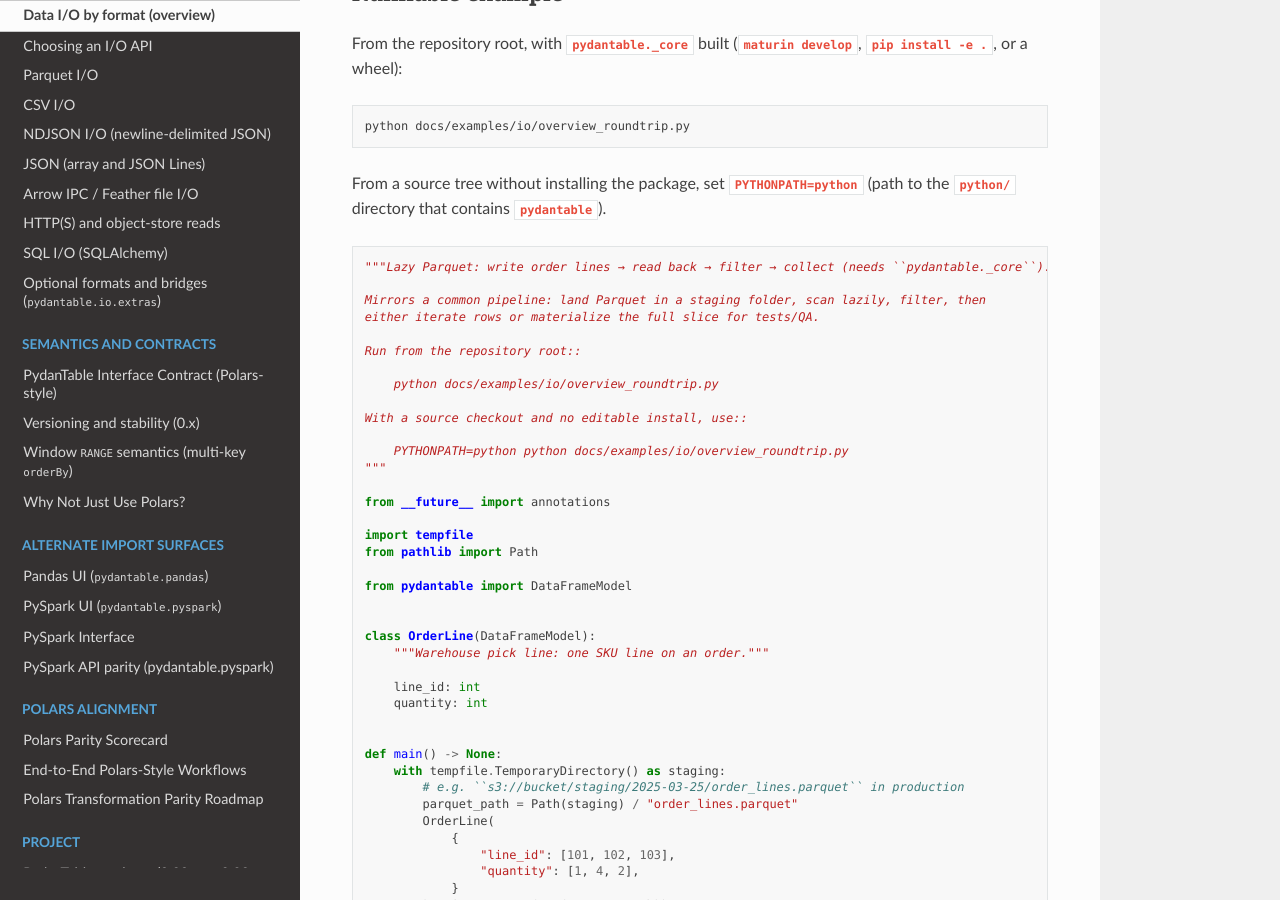
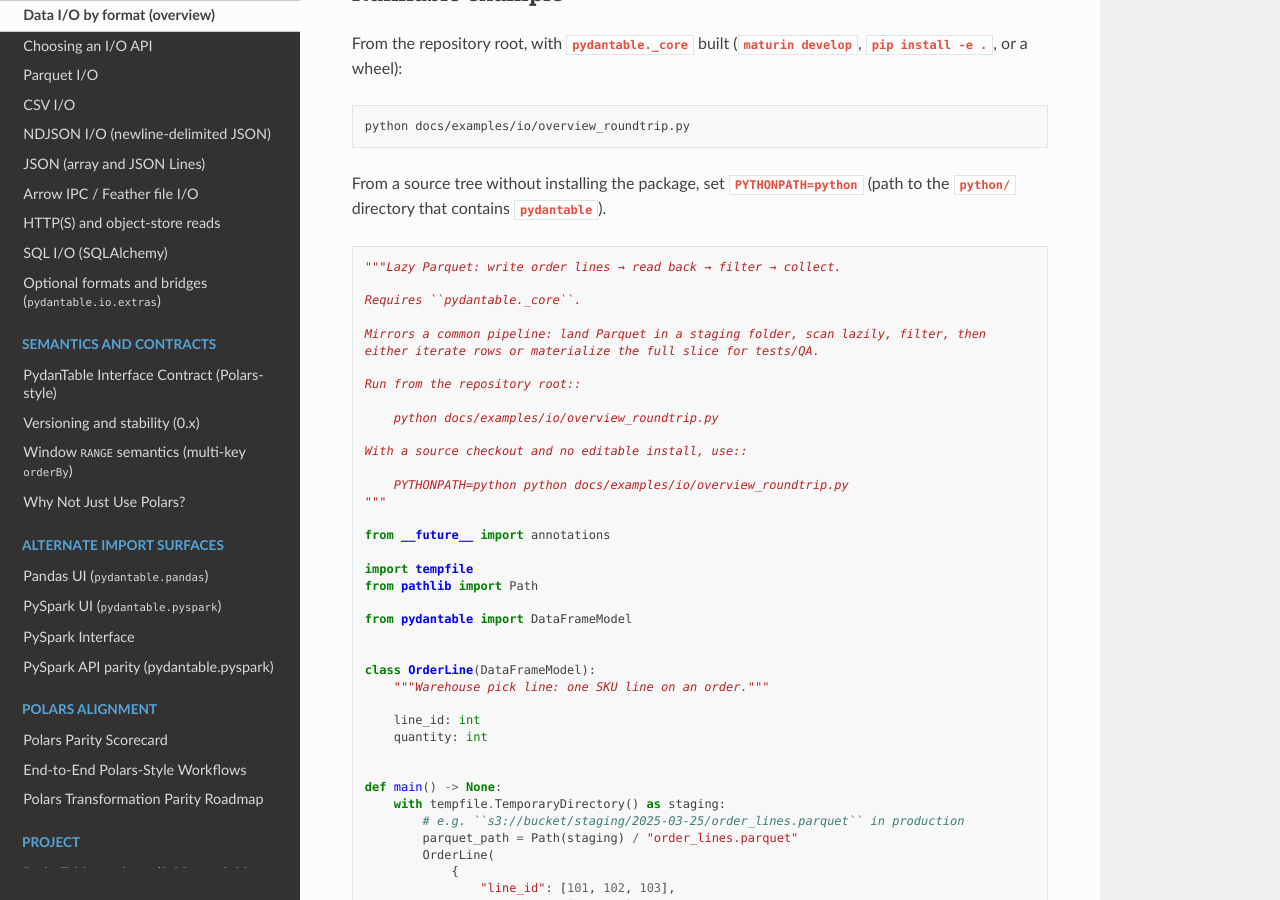
Before and after one commit to eddiethedean/pydantable, a Sphinx documentation site: the page built from docs/IO_OVERVIEW.md, in a window 1280 px wide and 900 px high, scrolled down 2207 px. Built offline with Sphinx 7.4.7 and the Read the Docs theme 3.1.0, drawn with Linux system fonts in a browser that asks for light colours; the version number is read from the project's files by our own code.

Commit message:
style: ruff format and wrap long lines for check-full
- Split docstrings in IO examples (E501)
- Reformat io/__init__.py, tests, and examples per ruff
- Blank line after setup() in docs/conf.py

```diff
--- a/docs/conf.py
+++ b/docs/conf.py
@@ -41,6 +41,7 @@
     dataframe_model.Connection = Connection  # type: ignore[attr-defined]
     io_sql.Engine = Engine  # type: ignore[attr-defined]
     io_sql.Connection = Connection  # type: ignore[attr-defined]
+
 
 extensions = [
     "myst_parser",
--- a/docs/examples/io/extras_read_excel_optional.py
+++ b/docs/examples/io/extras_read_excel_optional.py
@@ -24,7 +24,10 @@
     from pydantable.io.extras import read_excel
 
     class RegionalHeadcount(DataFrameModel):
-        """HR export: one row per region (integers avoid Excel float quirks in asserts)."""
+        """HR export: one row per region.
+
+        Integers avoid Excel float quirks in asserts.
+        """
 
         region_code: int
         headcount: int
--- a/docs/examples/io/extras_stdin_stdout.py
+++ b/docs/examples/io/extras_stdin_stdout.py
@@ -47,9 +47,7 @@
     with tempfile.NamedTemporaryFile(suffix=".csv", delete=False) as out:
         out_path = out.name
     try:
-        ShipmentStr({"order_id": ["44021"], "carton_id": ["90001"]}).write_csv(
-            out_path
-        )
+        ShipmentStr({"order_id": ["44021"], "carton_id": ["90001"]}).write_csv(out_path)
         body = Path(out_path).read_text(encoding="utf-8")
         assert "order_id" in body and "44021" in body
     finally:
--- a/docs/examples/io/overview_roundtrip.py
+++ b/docs/examples/io/overview_roundtrip.py
@@ -1,4 +1,6 @@
-"""Lazy Parquet: write order lines → read back → filter → collect (needs ``pydantable._core``).
+"""Lazy Parquet: write order lines → read back → filter → collect.
+
+Requires ``pydantable._core``.
 
 Mirrors a common pipeline: land Parquet in a staging folder, scan lazily, filter, then
 either iterate rows or materialize the full slice for tests/QA.
--- a/docs/examples/io/sql_sqlite_roundtrip.py
+++ b/docs/examples/io/sql_sqlite_roundtrip.py
@@ -29,9 +29,7 @@
         eng = create_engine(f"sqlite:///{db}")
         with eng.begin() as conn:
             conn.execute(
-                text(
-                    "CREATE TABLE order_lines (line_total_cents INTEGER NOT NULL)"
-                )
+                text("CREATE TABLE order_lines (line_total_cents INTEGER NOT NULL)")
             )
             conn.execute(text("INSERT INTO order_lines VALUES (4999)"))
 
```
Also changed, not shown: 2 other files.
